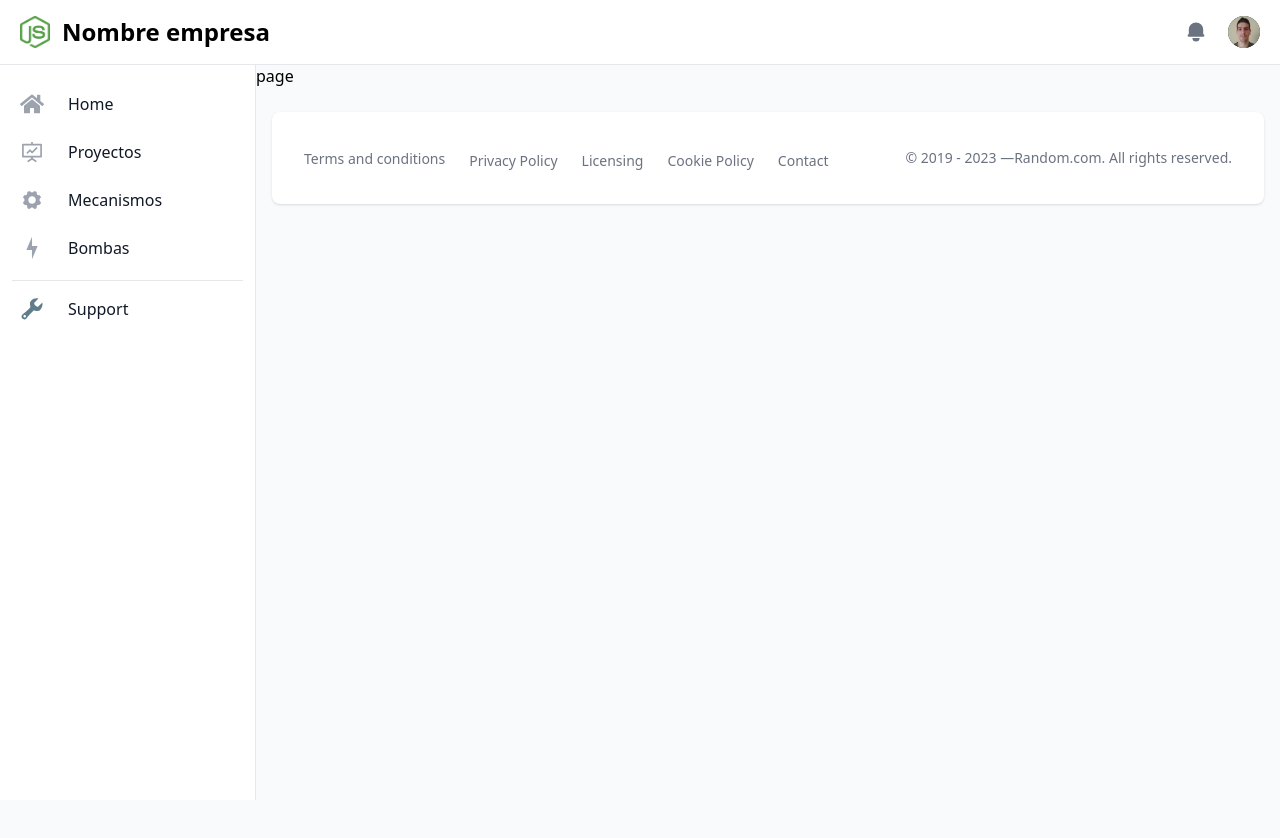
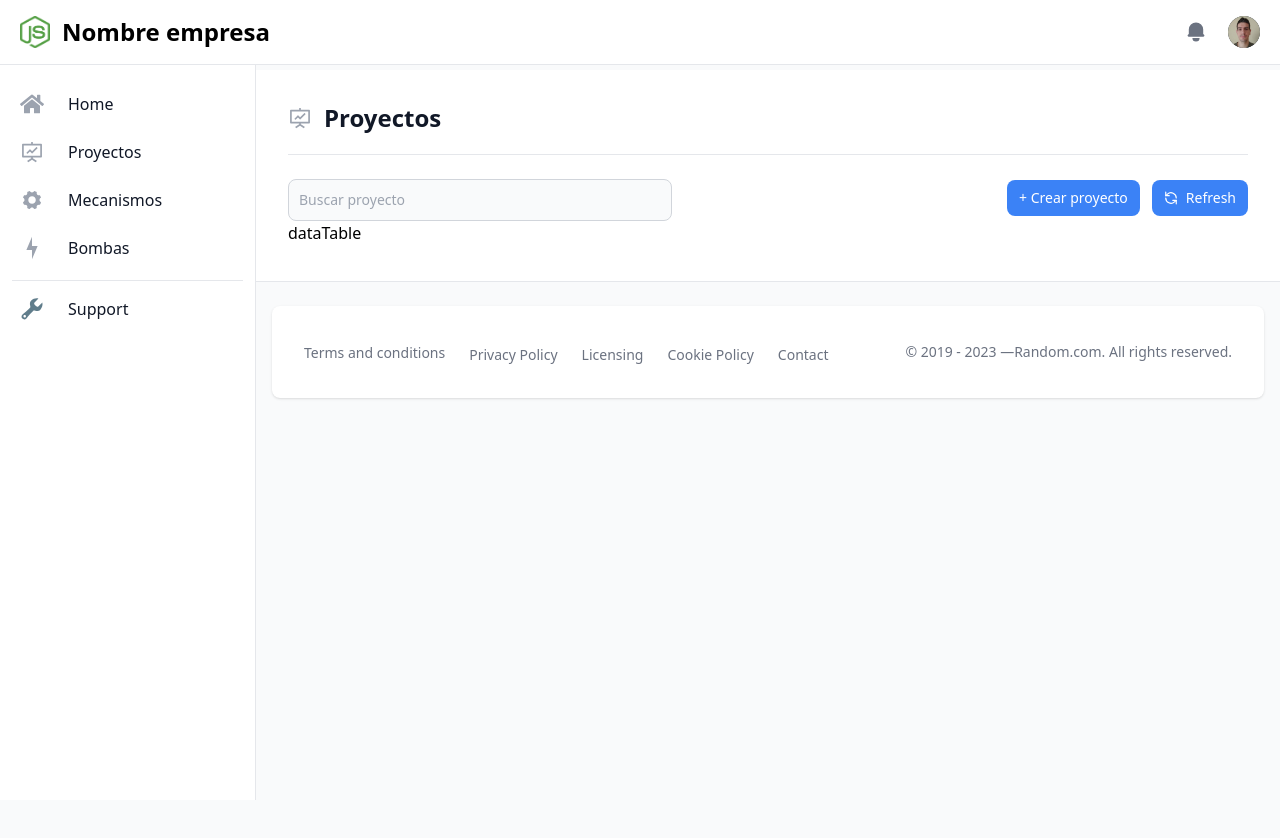
Before and after one commit to CarlosribesDev/admin-dashboard, a Next.js app: page /project in a window 1280 px wide. Shown: the top 838 px of the page. Built offline with nearby package versions, Linux system fonts and the light colour scheme.

Commit message:
feat: table actions

```diff
--- a/src/app/layout.tsx
+++ b/src/app/layout.tsx
@@ -1,15 +1,11 @@
 import type { Metadata } from 'next'
-import AsideNavBar from '@/components/asideNavBar/asideNavBar'
 import './globals.css'
-import NavBar from '@/components/navBar/navBar'
-import Footer from '@/components/footer/footer'
+import { NavBar, AsideNavBar, Footer } from '@/components'
 
 
 export const metadata: Metadata = {
-    title: 'Admin Dashboard',
+    title: 'Admin',
     description: 'Generated by create next app',
-    icons: '/favicon.ico',
-
 }
 
 export default function RootLayout({
--- a/src/app/project/page.tsx
+++ b/src/app/project/page.tsx
@@ -1,7 +1,18 @@
+import { DataTable, Header, TableActions } from '@/components'
 import React from 'react'
+import { AiOutlineFundProjectionScreen } from "react-icons/ai"
+
 
 export default function ProjectPage() {
     return (
-        <div>page</div>
+        <div>
+            <div className="p-8 bg-white block sm:flex items-center justify-between border-b border-gray-200 lg:mt-1.5 dark:bg-gray-800 dark:border-gray-700">
+                <div className="w-full mb-1">
+                    <Header title="Proyectos" iconHeader={AiOutlineFundProjectionScreen}/>
+                    <TableActions/>
+                    <DataTable/>
+                </div>
+            </div>
+        </div>
     )
 }
--- a/src/components/asideNavBar/asideNavBar.tsx
+++ b/src/components/asideNavBar/asideNavBar.tsx
@@ -2,14 +2,20 @@ import React from 'react'
 import MenuItem from './components/menuItem'
 import { FaHome } from 'react-icons/fa';
 import { IoIosSettings } from "react-icons/io";
-import MenuItemData from './interfaces/menuItem.interface';
 import { GiElectric } from "react-icons/gi";
 import { AiOutlineFundProjectionScreen } from "react-icons/ai"
 import { FcSupport } from "react-icons/fc";
+import { IconType } from 'react-icons';
+
+interface MenuItemData {
+    route: string,
+    title: string,
+    icon: IconType,
+}
 
 const menuItems: MenuItemData[] = [
     {route: '/', title: 'Home', icon: FaHome},
-    {route: '/', title: 'Proyectos', icon: AiOutlineFundProjectionScreen},
+    {route: '/project', title: 'Proyectos', icon: AiOutlineFundProjectionScreen},
     {route: '/', title: 'Mecanismos', icon: IoIosSettings },
     {route: '/', title: 'Bombas', icon: GiElectric},
 ]
--- a/src/components/asideNavBar/components/menuItem.tsx
+++ b/src/components/asideNavBar/components/menuItem.tsx
@@ -1,13 +1,13 @@
 import React from 'react'
-import MenuItem from '../interfaces/menuItem.interface'
+import { IconType } from 'react-icons'
 
 
-export default function MenuItem(item: MenuItem) {
+export default function MenuItem({route, title, icon: Icon}: {route: string, title: string, icon: IconType}) {
     return (
         <li>
-            <a href={item.route} className="flex items-center p-2 text-base text-gray-900 rounded-lg hover:bg-gray-100 group">
-                <item.icon className="w-6 h-6 mr-3 text-gray-400 group-hover:text-gray-500"/>
-                <span className="ml-3">{item.title}</span>
+            <a href={route} className="flex items-center p-2 text-base text-gray-900 rounded-lg hover:bg-gray-100 group">
+                <Icon className="w-6 h-6 mr-3 text-gray-400 group-hover:text-gray-500"/>
+                <span className="ml-3">{title}</span>
             </a>
         </li>
     )
--- a/src/components/asideNavBar/interfaces/menuItem.interface.ts
+++ /dev/null
@@ -1,7 +0,0 @@
-import { IconType } from "react-icons";
-
-export default interface MenuItemData {
-    route: string;
-    title: string;
-    icon: IconType;
-}
--- /dev/null
+++ b/src/components/dataTable/dataTable.tsx
@@ -0,0 +1,7 @@
+import React from 'react'
+
+export default function dataTable() {
+    return (
+        <div>dataTable</div>
+    )
+}
--- /dev/null
+++ b/src/components/header/header.tsx
@@ -0,0 +1,17 @@
+import React from 'react'
+import { IconType } from "react-icons";
+
+export default function Header({ title, iconHeader: IconHeader }: { title: string, iconHeader: IconType }) {
+    return (
+        <header className='mb-5'>
+            <div className='flex items-center'>
+                <IconHeader className="w-6 h-6 mr-3 text-gray-400 group-hover:text-gray-500"/>
+                <h1 className="text-xl font-semibold text-gray-900 sm:text-2xl dark:text-white">
+                    {title}
+                </h1>
+            </div>
+            <hr className='mt-5'/>
+
+        </header>
+    );
+}
--- a/src/components/index.ts
+++ b/src/components/index.ts
@@ -0,0 +1,8 @@
+import NavBar from "./navBar/navBar";
+import AsideNavBar from "./asideNavBar/asideNavBar";
+import Footer from "./footer/footer";
+import Header from "./header/header";
+import TableActions from "./tableActions/tableActions";
+import DataTable from "./dataTable/dataTable";
+
+export { NavBar, AsideNavBar, Footer, Header, TableActions, DataTable };
--- a/src/components/navBar/components/notificationButton.tsx
+++ b/src/components/navBar/components/notificationButton.tsx
@@ -2,7 +2,7 @@ import React from 'react'
 
 export default function NotificationButton() {
     return (
-        <button type="button" data-dropdown-toggle="notification-dropdown" className="p-2 text-gray-500 rounded-lg hover:text-gray-900 hover:bg-gray-100 dark:text-gray-400 dark:hover:text-white dark:hover:bg-gray-700">
+        <button type="button" data-dropdown-toggle="notification-dropdown" className="p-2 text-gray-500 rounded-lg hover:text-gray-900 hover:bg-gray-100">
             <svg className="w-6 h-6" fill="currentColor" viewBox="0 0 20 20" xmlns="http://www.w3.org/2000/svg"><path d="M10 2a6 6 0 00-6 6v3.586l-.707.707A1 1 0 004 14h12a1 1 0 00.707-1.707L16 11.586V8a6 6 0 00-6-6zM10 18a3 3 0 01-3-3h6a3 3 0 01-3 3z"></path></svg>
         </button>
     )
--- a/src/components/navBar/components/userIcon.tsx
+++ b/src/components/navBar/components/userIcon.tsx
@@ -4,7 +4,7 @@ import Image from 'next/image'
 export default function UserIcon() {
     return (
         <div className="flex items-center ml-3">
-            <button type="button" className="flex text-sm bg-gray-800 rounded-full focus:ring-4 focus:ring-gray-300 dark:focus:ring-gray-600" id="user-menu-button-2" aria-expanded="false" data-dropdown-toggle="dropdown-2">
+            <button type="button" className="flex text-sm bg-gray-800 rounded-full focus:ring-4 focus:ring-gray-300" id="user-menu-button-2" aria-expanded="false" data-dropdown-toggle="dropdown-2">
                 <Image className="w-8 h-8 rounded-full" src="/perfil.png" width={20} height={20} alt="user photo"/>
             </button>
         </div>
--- /dev/null
+++ b/src/components/tableActions/tableActions.tsx
@@ -0,0 +1,28 @@
+import React from 'react'
+import { LuRefreshCcw } from 'react-icons/lu'
+
+export default function TableActions() {
+    return (
+        <div className="items-center justify-between block sm:flex">
+            <div className="flex items-center mb-4 sm:mb-0">
+                <form className="sm:pr-3" action="#" method="GET">
+                    {/* <label htmlFor="products-search" className="sr-only">Search</label> */}
+                    <div className="relative w-48 mt-1 sm:w-64 xl:w-96">
+                        <input type="text" name="email" id="products-search" className="bg-gray-50 border border-gray-300 text-gray-900 sm:text-sm rounded-lg focus:ring-primary-500 focus:border-primary-500 block w-full p-2.5" placeholder="Buscar proyecto"/>
+                    </div>
+                </form>
+            </div>
+            <div className='flex items-center ml-auto space-x-2 sm:space-x-3'>
+                <button className="inline-flex items-center justify-center w-1/2 px-3 py-2 text-sm font-medium text-center rounded-lg  text-white bg-blue-500
+                            bg-primary-700 hover:bg-primary-800 focus:ring-4 focus:ring-primary-300 sm:w-auto " type="button">
+                    + Crear proyecto
+                </button>
+                <button className="inline-flex items-center justify-center w-1/2 px-3 py-2 text-sm font-medium text-center rounded-lg  text-white bg-blue-500
+                            bg-primary-700 hover:bg-primary-800 focus:ring-4 focus:ring-primary-300 sm:w-auto " type="button">
+                    <LuRefreshCcw className="mr-2"/>
+                    Refresh
+                </button>
+            </div>
+        </div>
+    )
+}
```
